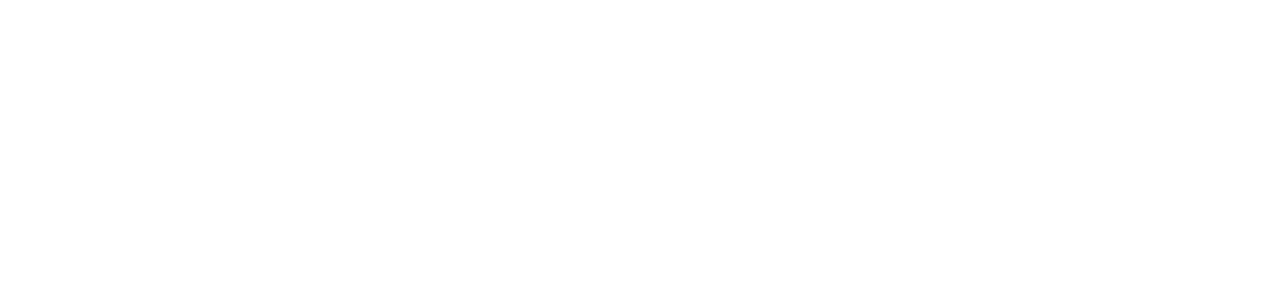
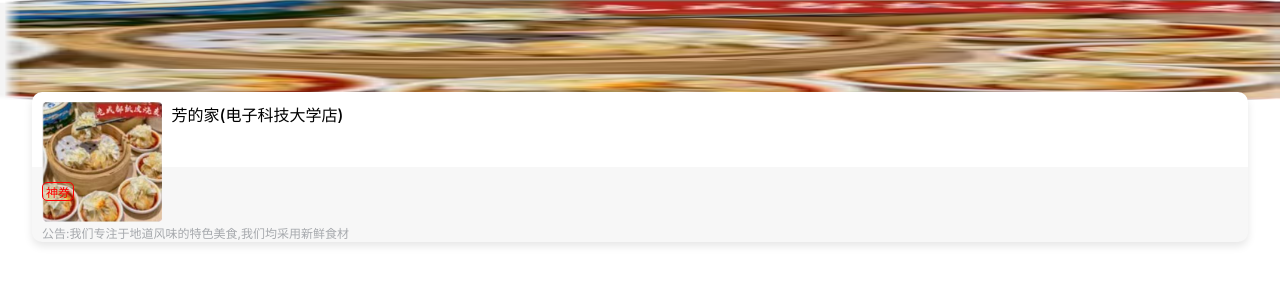
Before and after one commit to SupremacySakura/order-food, a Vue app: page /shop in a window 1280 px wide. Shown: the top 300 px of the page. Built offline with nearby package versions, Linux system fonts and the light colour scheme.

Commit message:
0.4.0 完成店铺主页背景图片和店铺信息的展示

```diff
--- a/src/views/ShopView.vue
+++ b/src/views/ShopView.vue
@@ -1,19 +1,118 @@
 <script setup lang="ts">
 import { onMounted, ref } from 'vue'
 import { useRouter, useRoute } from 'vue-router'
+import foodPhoto from '../../public/foodPhoto.png'
 const router = useRouter()
 const route = useRoute()
 const id = ref()
-onMounted(()=>{
+onMounted(() => {
+  //获取店铺id
   id.value = route.query?.id
 })
 
 </script>
 
 <template>
-  <div>{{ id }}</div>
+  <div class="shopBox">
+
+    <div class="backgroundImage">
+      <img :src="foodPhoto" alt="背景图片">
+    </div>
+
+    <div class="shopInfoCard">
+      <div class="card_top">
+        <div class="shopInfo">
+          <img :src="foodPhoto" alt="">
+          <div>
+            <h4>芳的家(电子科技大学店)</h4>
+          </div>
+        </div>
+        <div class="label">
+          公告:我们专注于地道风味的特色美食,我们均采用新鲜食材
+        </div>
+      </div>
+
+      <div class="card_bottom">
+        <span class="other">神券</span>
+      </div>
+    </div>
+
+
+    <div></div>
+    <div></div>
+    <div></div>
+  </div>
 </template>
 
 <style lang="less" scoped>
+.shopBox {
+  width: 100%;
+  height: 100%;
+  display: flex;
+  flex-direction: column;
+  align-items: center;
+  .backgroundImage {
+    width: 100%;
+    height: 100px;
 
+    img {
+      width: 100%;
+      height: 100%;
+    }
+  }
+
+  .shopInfoCard {
+    width: 95%;
+    height: 150px;
+    border-radius: 10px;
+    position: relative;
+    top: -8px;
+    background-color: white;
+    overflow: hidden;
+    box-shadow: 0px 4px 8px rgba(0, 0, 0, 0.1);
+    .card_top {
+      width: 100%;
+      height: 50%;
+      padding: 10px;
+
+      .shopInfo {
+        display: flex;
+        margin-bottom: 2px;
+
+        img {
+          width: 10%;
+          margin-right: 10px;
+          border-radius: 3px;
+        }
+
+        h4 {
+          font-weight: 500;
+        }
+
+      }
+
+      .label {
+        font-size: 12px;
+        color: rgb(166.2, 168.6, 173.4);
+      }
+    }
+
+    .card_bottom {
+      width: 100%;
+      height: 50%;
+      background-color: rgba(0,0,0,0.03);
+      padding: 10px;
+      .other {
+        display: inline-block;
+        font-size: 12px;
+        color: red;
+        border: 1px solid red;
+        padding-left: 3px;
+        padding-right: 3px;
+        border-radius: 5px;
+        margin-top: 5px;
+      }
+    }
+  }
+}
 </style>
```
